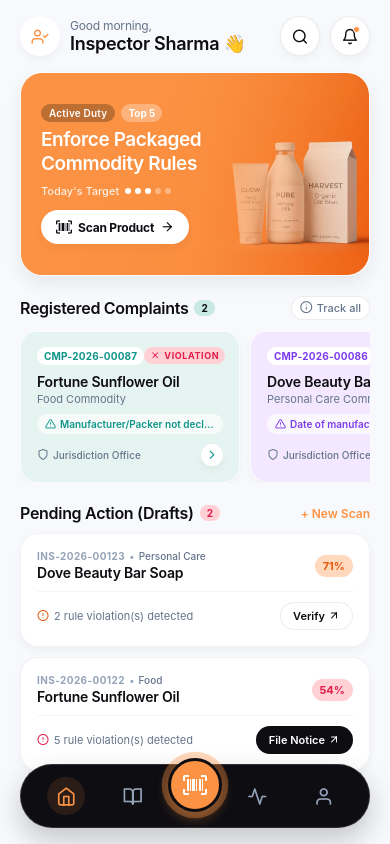
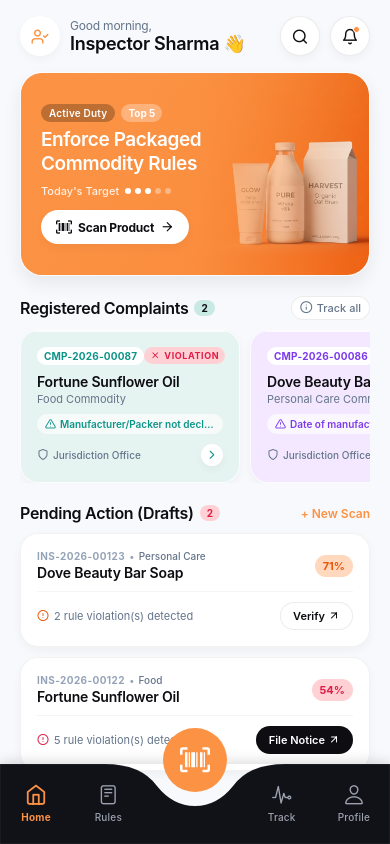
Before and after one commit to harish2007328/check-it, a React Native app: screen / in a window 390 px wide. Built offline with nearby package versions, Linux system fonts and the light colour scheme; what react-native-worklets would draw is missing.

Commit message:
nav-change

```diff
--- a/App.tsx
+++ b/App.tsx
@@ -1,10 +1,13 @@
 import { GestureHandlerRootView } from 'react-native-gesture-handler';
+import { SafeAreaProvider } from 'react-native-safe-area-context';
 import AppNavigator from './src/navigation/AppNavigator';
 
 export default function App() {
   return (
     <GestureHandlerRootView style={{ flex: 1 }}>
-      <AppNavigator />
+      <SafeAreaProvider>
+        <AppNavigator />
+      </SafeAreaProvider>
     </GestureHandlerRootView>
   );
 }
--- a/package.json
+++ b/package.json
@@ -24,6 +24,7 @@
     "react-native-reanimated": "~4.1.1",
     "react-native-safe-area-context": "~5.6.0",
     "react-native-screens": "~4.16.0",
+    "react-native-svg": "15.12.1",
     "react-native-web": "^0.21.0",
     "react-native-worklets": "0.5.1"
   },
--- a/src/navigation/FloatingBottomTabBar.tsx
+++ b/src/navigation/FloatingBottomTabBar.tsx
@@ -1,20 +1,210 @@
-import React from 'react';
-import { View, TouchableOpacity, StyleSheet, Platform } from 'react-native';
-import { Feather, MaterialCommunityIcons } from '@expo/vector-icons';
+import React, { useState } from 'react';
+import {
+  View,
+  Text,
+  TouchableOpacity,
+  StyleSheet,
+  Platform,
+  Dimensions,
+  LayoutChangeEvent,
+} from 'react-native';
+import Svg, { Path } from 'react-native-svg';
+import { Feather, Ionicons, MaterialCommunityIcons } from '@expo/vector-icons';
 import { BottomTabBarProps } from '@react-navigation/bottom-tabs';
-import { Colors, Shadows, Radii } from '../theme/colors';
+import { useSafeAreaInsets } from 'react-native-safe-area-context';
+import { Colors } from '../theme/colors';
+
+// ─── Geometry constants ──────────────────────────────────────
+const BTN_DIAMETER = 64;
+const BTN_R = BTN_DIAMETER / 2;  // 32
+const BTN_LIFT = 4;               // button centre 4px above bar top
+
+/**
+ * The notch is drawn with 4 chained quadratic Béziers:
+ *
+ *   Q1 (left shoulder):  flat bar → gently rounded corner → side wall entry
+ *   Q2 (left arc):       side wall entry → circular sweep → notch floor
+ *   Q3 (right arc):      notch floor → circular sweep → side wall exit     (mirror)
+ *   Q4 (right shoulder): side wall exit → gently rounded corner → flat bar (mirror)
+ *
+ * Q1 control stays at y=0 → horizontal departure from the bar, no kink.
+ * Q2 control is at the floor depth → pulls the arc down to wrap the button.
+ */
+const SW = 90;
+const Q1C_X = 54;
+const MX = 38;
+const MY = 22;  // pushed down
+const Q2C_X = 22;
+const FLOOR = 42;  // pushed down
+// ────────────────────────────────────────────────────────────
+
+interface TabItemProps {
+  route: any;
+  isFocused: boolean;
+  onPress: () => void;
+}
+
+function CustomTabItem({ route, isFocused, onPress }: TabItemProps) {
+  const color = isFocused ? Colors.primary : '#9CA3AF';
+
+  const renderIcon = () => {
+    switch (route.name) {
+      case 'Home':
+        return <Feather name="home" size={22} color={color} />;
+      case 'Rules':
+        return (
+          <Ionicons
+            name={isFocused ? 'reader' : 'reader-outline'}
+            size={22}
+            color={color}
+          />
+        );
+      case 'Track':
+        return (
+          <Ionicons
+            name={isFocused ? 'pulse' : 'pulse-outline'}
+            size={22}
+            color={color}
+          />
+        );
+      case 'Profile':
+        return (
+          <Ionicons
+            name={isFocused ? 'person' : 'person-outline'}
+            size={22}
+            color={color}
+          />
+        );
+      default:
+        return <Feather name="circle" size={22} color={color} />;
+    }
+  };
+
+  const labelMap: Record<string, string> = {
+    Home: 'Home',
+    Rules: 'Rules',
+    Track: 'Track',
+    Profile: 'Profile',
+  };
+
+  return (
+    <TouchableOpacity onPress={onPress} style={styles.tabItem} activeOpacity={0.7}>
+      <View style={styles.tabItemContent}>
+        {renderIcon()}
+        <Text
+          style={[
+            styles.tabLabel,
+            isFocused ? styles.tabLabelActive : styles.tabLabelInactive,
+          ]}
+          numberOfLines={1}
+        >
+          {labelMap[route.name] ?? route.name}
+        </Text>
+      </View>
+    </TouchableOpacity>
+  );
+}
 
 export default function FloatingBottomTabBar({
   state,
   descriptors,
   navigation,
 }: BottomTabBarProps) {
+  const insets = useSafeAreaInsets();
+  const [layoutWidth, setLayoutWidth] = useState(Dimensions.get('window').width);
+
+  const onContainerLayout = (e: LayoutChangeEvent) => {
+    const { width } = e.nativeEvent.layout;
+    if (width > 0) setLayoutWidth(width);
+  };
+
+  const bottomPadding = Math.max(insets.bottom, Platform.OS === 'ios' ? 16 : 12);
+  const barHeight = 68 + bottomPadding;
+  const cx = layoutWidth / 2;
+
+  /**
+   * Two symmetric cubic Beziers create a smooth U-shaped notch.
+   *
+   * Left side:  from (cx−NW, 0) → control1 (cx−NW+CTRL_X_IN, 0)
+   *                              → control2 (cx−CTRL_X_IN,    DEPTH)
+   *                              → end      (cx,               DEPTH)
+   *
+   * Right side: mirror of the above.
+   *
+   * Because control1 is always on y=0 (the flat bar line), the curve
+   * departs the bar perfectly horizontally — no shoulder kink at all.
+   * The curve then smoothly sweeps down to the notch floor at DEPTH.
+   */
+  /**
+   * 4-Q bezier notch algorithm:
+   *
+   *  Q1 shoulder:  (cx-72, 0) → ctrl(cx-58, 0) → (cx-44, 8)
+   *  Q2 bottom:    (cx-44, 8) → ctrl(cx-18, 28) → (cx,    28)
+   *  Q3 bottom:    (cx,   28) → ctrl(cx+18, 28) → (cx+44,  8)  [mirror]
+   *  Q4 shoulder:  (cx+44, 8) → ctrl(cx+58, 0) → (cx+72,  0)  [mirror]
+   *
+   * Q1/Q4 control on y=0 → perfectly horizontal departure from flat bar.
+   * Q2/Q3 control at floor depth → smooth circular sweep that hugs the button.
+   */
+  const d = [
+    `M 0 0`,
+    `L ${cx - SW} 0`,
+    `Q ${cx - Q1C_X} 0, ${cx - MX} ${MY}`,           // left shoulder
+    `Q ${cx - Q2C_X} ${FLOOR}, ${cx} ${FLOOR}`,       // left bottom arc
+    `Q ${cx + Q2C_X} ${FLOOR}, ${cx + MX} ${MY}`,     // right bottom arc
+    `Q ${cx + Q1C_X} 0, ${cx + SW} 0`,                // right shoulder
+    `L ${layoutWidth} 0`,
+    `L ${layoutWidth} ${barHeight}`,
+    `L 0 ${barHeight}`,
+    `Z`,
+  ].join(' ');
+
+  // Button: centre is BTN_LIFT px above bar top
+  const btnTop = -(BTN_LIFT + BTN_R);  // = -(16+32) = -48
+
   return (
-    <View style={[styles.floatingContainer, { pointerEvents: 'box-none' }]}>
-      <View style={styles.islandPill}>
+    <View
+      style={styles.dockedWrapper}
+      onLayout={onContainerLayout}
+      pointerEvents="box-none"
+    >
+      <View style={[styles.barContainer, { height: barHeight }]}>
+        {/* Smooth U-shaped cutout */}
+        <Svg width={layoutWidth} height={barHeight} style={StyleSheet.absoluteFill}>
+          <Path
+            d={d}
+            fill="#111118"
+            stroke="rgba(255,255,255,0.09)"
+            strokeWidth={1}
+          />
+        </Svg>
+
+        {/* Perfectly centred floating scan button */}
+        <View
+          style={[
+            styles.centerButtonWrapper,
+            { left: cx - BTN_R, top: btnTop },
+          ]}
+        >
+          <TouchableOpacity
+            onPress={() => navigation.navigate('Scanner')}
+            activeOpacity={0.85}
+            style={styles.centerButtonSolid}
+          >
+            <MaterialCommunityIcons name="barcode-scan" size={30} color="#fff" />
+          </TouchableOpacity>
+        </View>
+
+        {/* Tab row */}
+        <View style={[styles.tabsRow, { paddingBottom: bottomPadding }]}>
           {state.routes.map((route, index) => {
-          const { options } = descriptors[route.key];
             const isFocused = state.index === index;
+            const isScanner = route.name === 'ScannerTab';
+
+            if (isScanner) {
+              // Transparent space for the notch area
+              return <View key={route.key} style={styles.tabItemPlaceholder} />;
+            }
 
             const onPress = () => {
               const event = navigation.emit({
@@ -22,129 +212,97 @@ export default function FloatingBottomTabBar({
                 target: route.key,
                 canPreventDefault: true,
               });
-
               if (!isFocused && !event.defaultPrevented) {
                 navigation.navigate(route.name);
               }
             };
 
-          // ─── Center Action Button (Scanner) ───────────────
-          if (route.name === 'ScannerTab') {
             return (
-              <TouchableOpacity
+              <CustomTabItem
                 key={route.key}
-                onPress={() => navigation.navigate('Scanner')}
-                style={styles.centerButton}
-                activeOpacity={0.88}
-              >
-                <View style={styles.centerButtonGlow} />
-                <View style={styles.centerButtonInner}>
-                  <MaterialCommunityIcons name="barcode-scan" size={24} color={Colors.white} />
-                </View>
-              </TouchableOpacity>
-            );
-          }
-
-          // ─── Standard Nav Icons ────────────────────────────
-          let iconName: keyof typeof Feather.glyphMap = 'home';
-          if (route.name === 'Home') iconName = 'home';
-          else if (route.name === 'Rules') iconName = 'book-open';
-          else if (route.name === 'Track') iconName = 'activity';
-          else if (route.name === 'Profile') iconName = 'user';
-
-          return (
-            <TouchableOpacity
-              key={route.key}
+                route={route}
+                isFocused={isFocused}
                 onPress={onPress}
-              style={styles.tabItem}
-              activeOpacity={0.7}
-            >
-              <View
-                style={[
-                  styles.iconWrap,
-                  isFocused && styles.iconWrapActive,
-                ]}
-              >
-                <Feather
-                  name={iconName}
-                  size={20}
-                  color={isFocused ? Colors.primary : Colors.textMuted}
               />
-              </View>
-            </TouchableOpacity>
             );
           })}
+        </View>
       </View>
     </View>
   );
 }
 
 const styles = StyleSheet.create({
-  floatingContainer: {
+  dockedWrapper: {
     position: 'absolute',
-    bottom: Platform.OS === 'ios' ? 24 : 16,
+    bottom: 0,
     left: 0,
     right: 0,
-    alignItems: 'center',
-    justifyContent: 'center',
-    paddingHorizontal: 20,
+    width: '100%',
+    zIndex: 999,
+    overflow: 'visible',
   },
-  islandPill: {
+  barContainer: {
+    width: '100%',
+    position: 'relative',
+    overflow: 'visible',
+    shadowColor: '#000',
+    shadowOffset: { width: 0, height: -2 },
+    shadowOpacity: 0.15,
+    shadowRadius: 12,
+    elevation: 14,
+  },
+  tabsRow: {
     flexDirection: 'row',
     alignItems: 'center',
-    justifyContent: 'space-between',
-    backgroundColor: Colors.almostBlack,
-    height: 64,
-    borderRadius: 32,
-    paddingHorizontal: 12,
+    justifyContent: 'space-around',
     width: '100%',
-    maxWidth: 380,
-    borderWidth: 1,
-    borderColor: 'rgba(255, 255, 255, 0.14)',
-    ...Shadows.glassIsland,
+    height: '100%',
+    paddingTop: 10,
   },
   tabItem: {
     flex: 1,
+    height: '100%',
     alignItems: 'center',
     justifyContent: 'center',
+    zIndex: 2,
+  },
+  tabItemPlaceholder: {
+    flex: 1.4,
     height: '100%',
   },
-  iconWrap: {
-    width: 38,
-    height: 38,
-    borderRadius: 19,
+  tabItemContent: {
+    alignItems: 'center',
+    justifyContent: 'center',
+    gap: 4,
+  },
+  tabLabel: {
+    fontSize: 10,
+    letterSpacing: 0.2,
+    textAlign: 'center',
+  },
+  tabLabelActive: {
+    color: Colors.primary,
+    fontWeight: '700',
+  },
+  tabLabelInactive: {
+    color: '#9CA3AF',
+    fontWeight: '500',
+  },
+
+  // ─── Scan Button ──────────────────────────────────────────
+  centerButtonWrapper: {
+    position: 'absolute',
+    width: BTN_DIAMETER,
+    height: BTN_DIAMETER,
+    zIndex: 10,
+  },
+  centerButtonSolid: {
+    width: BTN_DIAMETER,
+    height: BTN_DIAMETER,
+    borderRadius: BTN_R,
+    backgroundColor: Colors.primary,
     alignItems: 'center',
     justifyContent: 'center',
   },
-  iconWrapActive: {
-    backgroundColor: 'rgba(252, 146, 68, 0.12)',
-  },
-  centerButton: {
-    width: 58,
-    height: 58,
-    borderRadius: 29,
-    alignItems: 'center',
-    justifyContent: 'center',
-    marginTop: -22,
-  },
-  centerButtonGlow: {
-    position: 'absolute',
-    width: 58,
-    height: 58,
-    borderRadius: 29,
-    backgroundColor: Colors.primary,
-    opacity: 0.35,
-    transform: [{ scale: 1.15 }],
-  },
-  centerButtonInner: {
-    width: 54,
-    height: 54,
-    borderRadius: 27,
-    backgroundColor: Colors.primary,
-    alignItems: 'center',
-    justifyContent: 'center',
-    borderWidth: 3,
-    borderColor: Colors.almostBlack,
-    ...Shadows.glowOrange,
-  },
 });
```
Also changed, not shown: 1 other file (tests, documents, lock files or other folders). Lines whose indentation alone changed are shown as unchanged.
